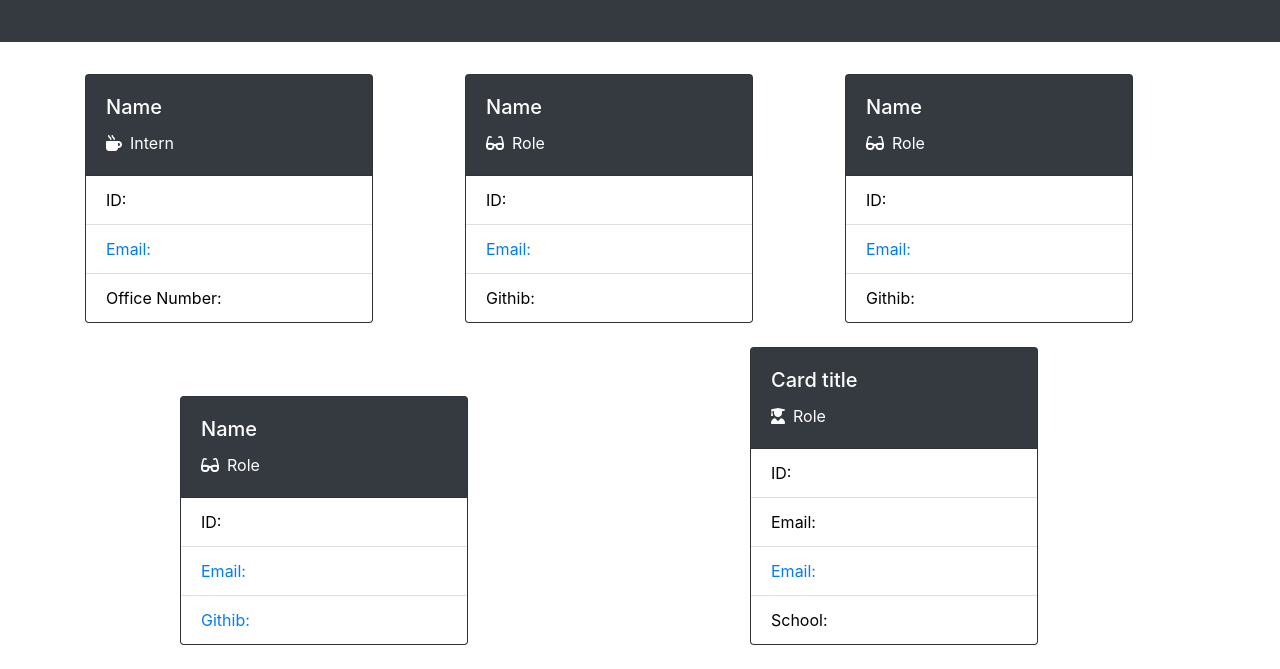
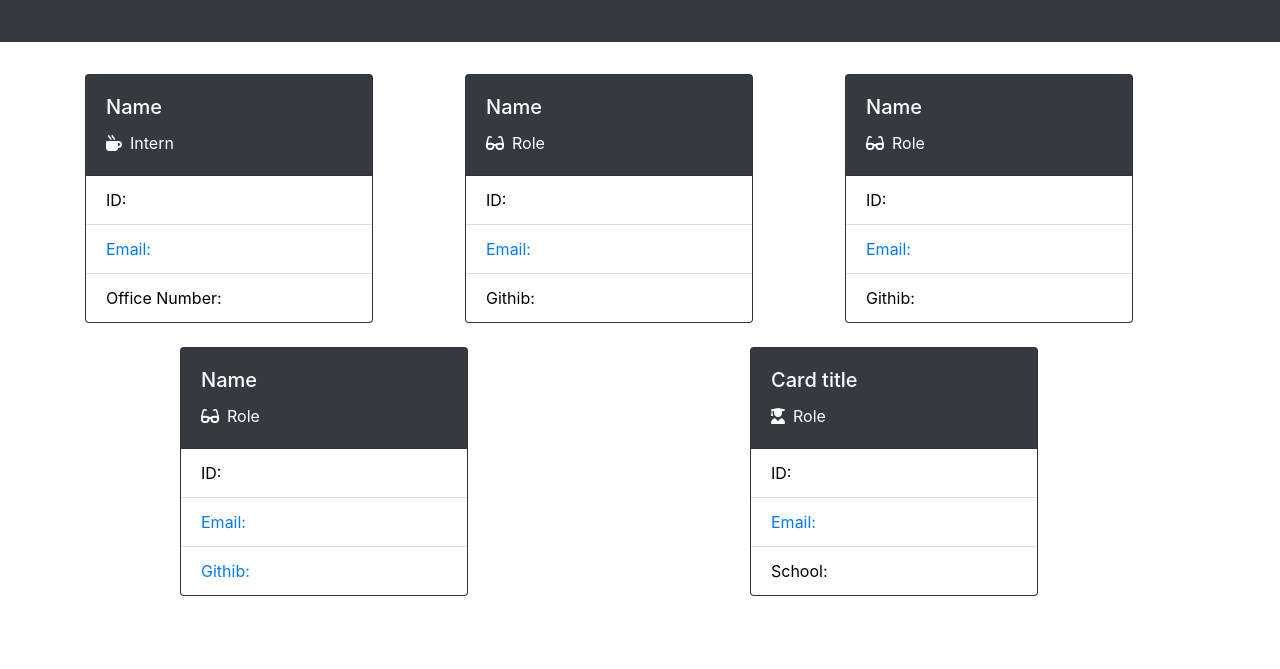
Before and after one commit to KarrynS/Team-Profile-Generator, a website: page src/template.html in a window 1280 px wide. Shown: the part 153-822 px from the top of the page. After the commit the page ends 800 px from the top, so only its background shows below. Drawn offline with nearby package versions, Linux system fonts and the light colour scheme; files that its build step writes are made by us from their sources.

Commit message:
Updating Readme

```diff
--- a/index.js
+++ b/index.js
@@ -327,6 +327,6 @@ function finalTeam() {
             return console.log(err);
         }
 
-        console.log("Succesfully written");
+        console.log("Team Profile succesfully written");
     })
 }
--- a/src/template.html
+++ b/src/template.html
@@ -79,9 +79,8 @@
                     </div>
                     <ul class="list-group list-group-flush">
                         <li class="list-group-item">ID: </li>
-                        <li class="list-group-item" href="mailto: " target="_blank">Email: </li>
                         <li class="list-group-item" ><a href = "mailto: ">Email: </a></li>
-                            <li class="list-group-item">School: </li>
+                        <li class="list-group-item">School: </li>
                     </ul>
                 </div>
             </div>
```
Also changed, not shown: README.md, dist/team.html (added).
